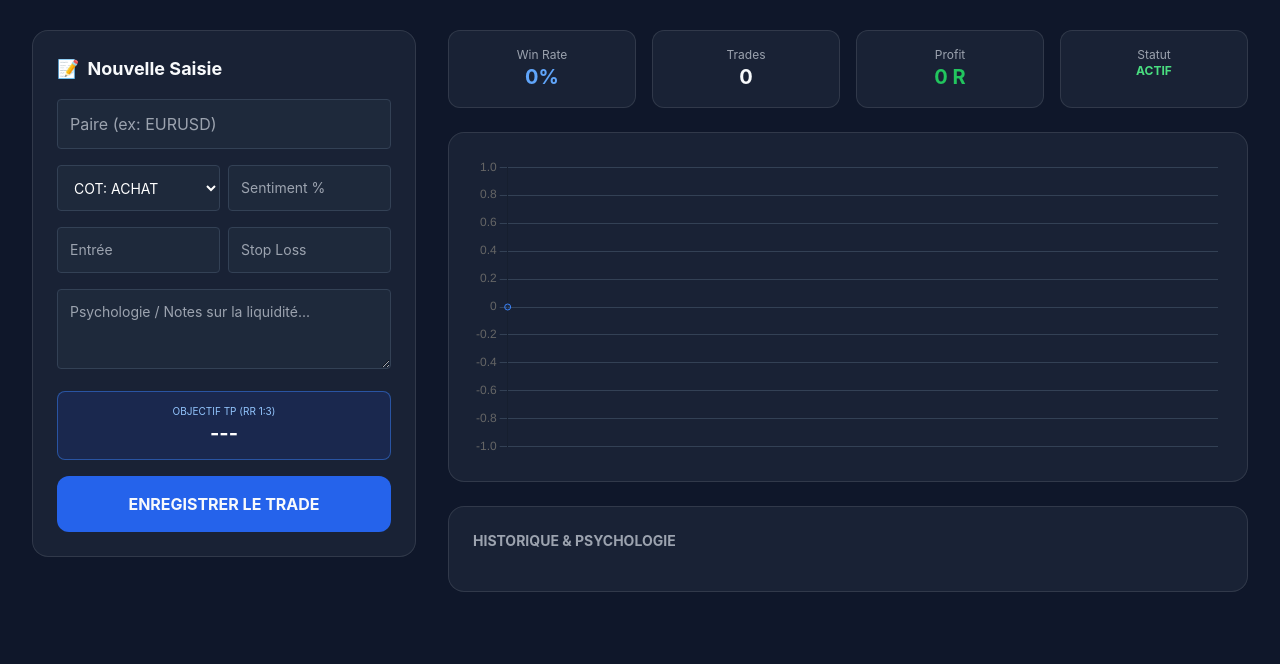
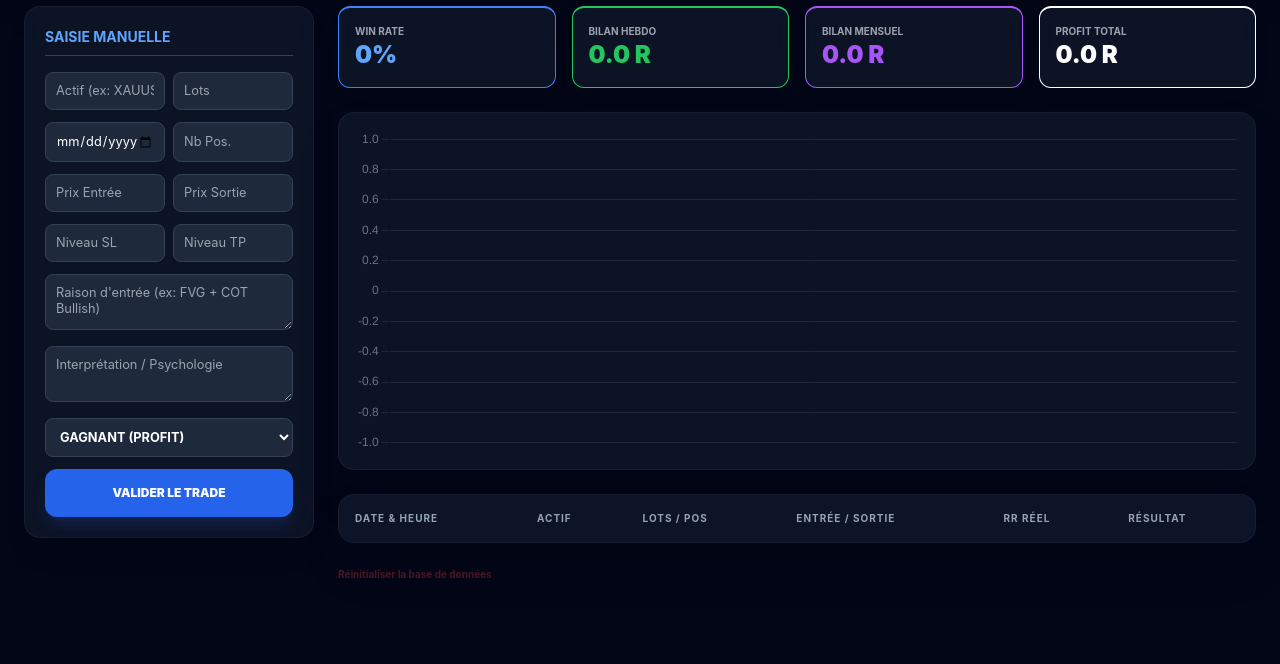
Before and after one commit to rakotomangathony09-boop/Journal-Trading-, a plain HTML site: page index.html in a window 1280 px wide. Shown: the part 136-800 px from the top of the page. Drawn offline with nearby package versions, Linux system fonts and the light colour scheme.

Commit message:
Update index.html

```diff
--- a/index.html
+++ b/index.html
@@ -7,123 +7,179 @@
     <script src="https://cdn.tailwindcss.com"></script>
     <script src="https://cdn.jsdelivr.net/npm/chart.js"></script>
     <style>
-        body { background-color: #0f172a; color: #f8fafc; font-family: 'Inter', sans-serif; }
-        .glass { background: rgba(30, 41, 59, 0.7); backdrop-filter: blur(10px); border: 1px solid rgba(255,255,255,0.1); }
-        input, select, textarea { background-color: #1e293b !important; border: 1px solid #334155 !important; color: white !important; }
+        body { background-color: #020617; color: #f8fafc; font-family: 'Inter', sans-serif; }
+        .glass { background: rgba(15, 23, 42, 0.8); backdrop-filter: blur(10px); border: 1px solid rgba(255,255,255,0.05); }
+        input, select, textarea { background-color: #1e293b !important; border: 1px solid #334155 !important; color: white !important; font-size: 0.8rem !important; padding: 10px !important; border-radius: 8px !important; }
+        .win { color: #10b981; font-weight: bold; } .loss { color: #ef4444; font-weight: bold; }
+        th { text-transform: uppercase; font-size: 10px; letter-spacing: 1px; color: #94a3b8; padding: 12px; }
     </style>
 </head>
-<body class="p-4 md:p-8">
+<body class="p-2 md:p-6">
 
-    <header class="flex justify-between items-center mb-8 glass p-6 rounded-2xl border-l-4 border-blue-500">
-        <div>
-            <h1 class="text-2xl font-bold tracking-tight uppercase text-white">MC ANTHONIO <span class="text-blue-500">JOURNAL 2026</span></h1>
-            <p class="text-gray-400 text-sm">Gestion de Risque Strict RR 1:3</p>
+    <header class="flex flex-col md:flex-row justify-between items-center mb-6 glass p-6 rounded-3xl border-b-2 border-blue-600 shadow-2xl">
+        <div class="text-center md:text-left">
+            <h1 class="text-xl font-black uppercase tracking-widest text-white">MC ANTHONIO <span class="text-blue-500">PRO JOURNAL 2026</span></h1>
+            <p class="text-[10px] text-gray-500 font-bold">ANALYTICS & PERFORMANCE TRACKER</p>
         </div>
-        <div class="text-right">
-            <div id="clock" class="text-xl font-mono text-blue-400 font-bold">00:00:00</div>
-            <span class="text-xs text-green-500 font-bold">ANALYSE LIVE</span>
-        </div>
+        <div id="clock" class="text-lg font-mono font-bold text-blue-400">00:00:00</div>
     </header>
 
-    <div class="grid grid-cols-1 lg:grid-cols-3 gap-8">
+    <div class="grid grid-cols-1 lg:grid-cols-4 gap-6">
+
         <section class="lg:col-span-1 space-y-4">
-            <div class="glass p-6 rounded-2xl">
-                <h2 class="text-lg font-bold mb-4 flex items-center"><span class="mr-2">📝</span> Nouvelle Saisie</h2>
-                <form id="tradeForm" class="space-y-4">
-                    <input type="text" id="pair" placeholder="Paire (ex: EURUSD)" class="w-full rounded p-3 outline-none" required>
+            <div class="glass p-5 rounded-2xl shadow-xl">
+                <h2 class="text-sm font-bold mb-4 border-b border-gray-700 pb-2 uppercase text-blue-400">Saisie Manuelle</h2>
+                <form id="fullTradeForm" class="space-y-3 text-xs">
                     <div class="grid grid-cols-2 gap-2">
-                        <select id="cot" class="rounded p-3 text-sm">
-                            <option value="Bullish">COT: ACHAT</option>
-                            <option value="Bearish">COT: VENTE</option>
-                        </select>
-                        <input type="number" id="sentiment" placeholder="Sentiment %" class="rounded p-3 text-sm" required>
+                        <input type="text" id="asset" placeholder="Actif (ex: XAUUSD)" class="w-full" required>
+                        <input type="number" step="0.01" id="lot" placeholder="Lots" class="w-full" required>
                     </div>
                     <div class="grid grid-cols-2 gap-2">
-                        <input type="number" step="0.00001" id="entry" placeholder="Entrée" class="rounded p-3 text-sm" required>
-                        <input type="number" step="0.00001" id="sl" placeholder="Stop Loss" class="rounded p-3 text-sm" required>
+                        <input type="datetime-local" id="tradeTime" class="w-full" required>
+                        <input type="number" id="positions" placeholder="Nb Pos." class="w-full" required>
                     </div>
-                    <textarea id="notes" placeholder="Psychologie / Notes sur la liquidité..." class="w-full rounded p-3 text-sm h-20 outline-none"></textarea>
+                    <div class="grid grid-cols-2 gap-2">
+                        <input type="number" step="0.00001" id="entry" placeholder="Prix Entrée" class="w-full" required>
+                        <input type="number" step="0.00001" id="exit" placeholder="Prix Sortie" class="w-full" required>
+                    </div>
+                    <div class="grid grid-cols-2 gap-2">
+                        <input type="number" step="0.00001" id="sl" placeholder="Niveau SL" class="w-full" required>
+                        <input type="number" step="0.00001" id="tp" placeholder="Niveau TP" class="w-full" required>
+                    </div>
+                    <textarea id="reason" placeholder="Raison d'entrée (ex: FVG + COT Bullish)" class="w-full h-14 outline-none"></textarea>
+                    <textarea id="interpretation" placeholder="Interprétation / Psychologie" class="w-full h-14 outline-none"></textarea>
 
-                    <div class="p-3 bg-blue-900/30 border border-blue-500/50 rounded-lg text-center">
-                        <p class="text-[10px] text-blue-300 uppercase">Objectif TP (RR 1:3)</p>
-                        <p id="tpDisplay" class="text-xl font-bold text-white">---</p>
-                    </div>
-                    <button type="submit" class="w-full bg-blue-600 hover:bg-blue-700 py-4 rounded-xl font-bold transition-all">ENREGISTRER LE TRADE</button>
+                    <select id="outcome" class="w-full font-bold uppercase cursor-pointer">
+                        <option value="WIN">Gagnant (PROFIT)</option>
+                        <option value="LOSS">Perdant (LOSS)</option>
+                    </select>
+
+                    <button type="submit" class="w-full bg-blue-600 hover:bg-blue-500 py-4 rounded-xl font-black uppercase transition-all shadow-lg shadow-blue-900/40">Valider le Trade</button>
                 </form>
             </div>
         </section>
 
-        <section class="lg:col-span-2 space-y-6">
+        <section class="lg:col-span-3 space-y-6">
             <div class="grid grid-cols-2 md:grid-cols-4 gap-4">
-                <div class="glass p-4 rounded-xl text-center"><p class="text-gray-400 text-xs">Win Rate</p><p id="winRate" class="text-xl font-bold text-blue-400">0%</p></div>
-                <div class="glass p-4 rounded-xl text-center"><p class="text-gray-400 text-xs">Trades</p><p id="totalTrades" class="text-xl font-bold">0</p></div>
-                <div class="glass p-4 rounded-xl text-center"><p class="text-gray-400 text-xs">Profit</p><p id="profit" class="text-xl font-bold text-green-500">0 R</p></div>
-                <div class="glass p-4 rounded-xl text-center"><p class="text-gray-400 text-xs">Statut</p><p class="text-xs font-bold text-green-400 uppercase">Actif</p></div>
+                <div class="glass p-4 rounded-xl border-t-2 border-blue-500 shadow-lg">
+                    <p class="text-[10px] text-gray-400 uppercase font-bold">Win Rate</p>
+                    <p id="winRate" class="text-2xl font-black text-blue-400">0%</p>
+                </div>
+                <div class="glass p-4 rounded-xl border-t-2 border-green-500 shadow-lg">
+                    <p class="text-[10px] text-gray-400 uppercase font-bold">Bilan Hebdo</p>
+                    <p id="weeklyBilan" class="text-2xl font-black text-green-500">0 R</p>
+                </div>
+                <div class="glass p-4 rounded-xl border-t-2 border-purple-500 shadow-lg">
+                    <p class="text-[10px] text-gray-400 uppercase font-bold">Bilan Mensuel</p>
+                    <p id="monthlyBilan" class="text-2xl font-black text-purple-500">0 R</p>
+                </div>
+                <div class="glass p-4 rounded-xl border-t-2 border-white shadow-lg">
+                    <p class="text-[10px] text-gray-400 uppercase font-bold">Profit Total</p>
+                    <p id="netProfit" class="text-2xl font-black text-white">0 R</p>
+                </div>
             </div>
 
-            <div class="glass p-6 rounded-2xl"><canvas id="equityChart" height="120"></canvas></div>
+            <div class="glass p-4 rounded-2xl shadow-2xl"><canvas id="mainChart" height="110"></canvas></div>
 
-            <div class="glass p-6 rounded-2xl overflow-hidden">
-                <h3 class="text-sm font-bold text-gray-400 mb-4 uppercase">Historique & Psychologie</h3>
-                <div id="tradeList" class="space-y-3 max-h-60 overflow-y-auto pr-2"></div>
+            <div class="glass rounded-2xl overflow-x-auto shadow-2xl">
+                <table class="w-full text-[11px] text-left">
+                    <thead class="bg-slate-900/50">
+                        <tr>
+                            <th class="p-4">Date & Heure</th>
+                            <th class="p-4">Actif</th>
+                            <th class="p-4">Lots / Pos</th>
+                            <th class="p-4">Entrée / Sortie</th>
+                            <th class="p-4">RR Réel</th>
+                            <th class="p-4">Résultat</th>
+                        </tr>
+                    </thead>
+                    <tbody id="historyBody" class="divide-y divide-gray-800"></tbody>
+                </table>
             </div>
+            <button onclick="if(confirm('Tout effacer ?')){localStorage.clear(); location.reload();}" class="text-[10px] text-red-500 font-bold opacity-30 hover:opacity-100 transition">Réinitialiser la base de données</button>
         </section>
     </div>
 
     <script>
         setInterval(() => { document.getElementById('clock').innerText = new Date().toLocaleTimeString(); }, 1000);
-        let trades = JSON.parse(localStorage.getItem('mc_trades_2026')) || [];
+        let database = JSON.parse(localStorage.getItem('mcanthonio_final_db')) || [];
 
-        const entryI = document.getElementById('entry');
-        const slI = document.getElementById('sl');
-        const tpD = document.getElementById('tpDisplay');
+        document.getElementById('fullTradeForm').addEventListener('submit', (e) => {
+            e.preventDefault();
+            const entry = parseFloat(document.getElementById('entry').value);
+            const exit = parseFloat(document.getElementById('exit').value);
+            const sl = parseFloat(document.getElementById('sl').value);
 
-        function calcTP() {
-            const e = parseFloat(entryI.value), s = parseFloat(slI.value);
-            if(e && s) {
-                const diff = Math.abs(e - s);
-                tpD.innerText = (e > s ? e + (diff * 3) : e - (diff * 3)).toFixed(5);
-            }
-        }
-        entryI.addEventListener('input', calcTP); slI.addEventListener('input', calcTP);
+            const risk = Math.abs(entry - sl);
+            const reward = Math.abs(entry - exit);
+            const rrReal = risk !== 0 ? (reward / risk).toFixed(2) : 0;
 
-        document.getElementById('tradeForm').addEventListener('submit', (e) => {
-            e.preventDefault();
-            const res = confirm("Trade Gagné (OK) ou Perdu (Annuler) ?");
-            trades.push({
-                pair: document.getElementById('pair').value,
-                result: res ? 'WIN' : 'LOSS',
-                notes: document.getElementById('notes').value,
-                date: new Date().toLocaleDateString()
-            });
-            localStorage.setItem('mc_trades_2026', JSON.stringify(trades));
+            const newTrade = {
+                time: document.getElementById('tradeTime').value,
+                asset: document.getElementById('asset').value,
+                lot: document.getElementById('lot').value,
+                pos: document.getElementById('positions').value,
+                entry, exit, sl,
+                tp: document.getElementById('tp').value,
+                reason: document.getElementById('reason').value,
+                interp: document.getElementById('interpretation').value,
+                rr: rrReal,
+                outcome: document.getElementById('outcome').value,
+                timestamp: new Date(document.getElementById('tradeTime').value).getTime()
+            };
+
+            database.push(newTrade);
+            localStorage.setItem('mcanthonio_final_db', JSON.stringify(database));
             location.reload();
         });
 
-        function init() {
-            const list = document.getElementById('tradeList');
-            let eq = 0, pts = [0], labels = ["0"];
-            trades.reverse().forEach((t, i) => {
-                const card = document.createElement('div');
-                card.className = `p-3 rounded-lg border-l-4 ${t.result==='WIN'?'border-green-500 bg-green-500/10':'border-red-500 bg-red-500/10'}`;
-                card.innerHTML = `<div class="flex justify-between font-bold text-sm"><span>${t.pair}</span><span>${t.result}</span></div><p class="text-[11px] text-gray-400 italic mt-1">${t.notes || 'Pas de notes'}</p>`;
-                list.appendChild(card);
+        function updateUI() {
+            const body = document.getElementById('historyBody');
+            let totalR = 0, weeklyR = 0, monthlyR = 0;
+            const now = new Date().getTime();
+            const weekAgo = now - (7 * 24 * 60 * 60 * 1000);
+            const monthAgo = now - (30 * 24 * 60 * 60 * 1000);
+
+            database.sort((a,b) => b.timestamp - a.timestamp).forEach(t => {
+                const tr = document.createElement('tr');
+                tr.className = "hover:bg-blue-500/5 transition";
+                const profitUnits = t.outcome === 'WIN' ? parseFloat(t.rr) : -1;
+
+                totalR += profitUnits;
+                if(t.timestamp > weekAgo) weeklyR += profitUnits;
+                if(t.timestamp > monthAgo) monthlyR += profitUnits;
+
+                tr.innerHTML = `
+                    <td class="p-4 text-gray-500">${t.time.replace('T', ' ')}</td>
+                    <td class="p-4 font-bold text-white">${t.asset}</td>
+                    <td class="p-4 text-gray-400">${t.lot} Lot / ${t.pos} Pos</td>
+                    <td class="p-4 font-mono text-blue-400">${t.entry} → ${t.exit}</td>
+                    <td class="p-4 font-bold">${t.rr}:1</td>
+                    <td class="p-4 ${t.outcome === 'WIN' ? 'win' : 'loss'}">${t.outcome}</td>
+                `;
+                body.appendChild(tr);
             });
 
-            const totalWins = trades.filter(t => t.result === 'WIN').length;
-            document.getElementById('totalTrades').innerText = trades.length;
-            document.getElementById('winRate').innerText = trades.length > 0 ? ((totalWins/trades.length)*100).toFixed(0)+"%" : "0%";
+            document.getElementById('netProfit').innerText = totalR.toFixed(1) + " R";
+            document.getElementById('weeklyBilan').innerText = weeklyR.toFixed(1) + " R";
+            document.getElementById('monthlyBilan').innerText = monthlyR.toFixed(1) + " R";
+            const wins = database.filter(t => t.outcome === 'WIN').length;
+            document.getElementById('winRate').innerText = database.length > 0 ? ((wins/database.length)*100).toFixed(0) + "%" : "0%";
 
-            trades.reverse().forEach((t, i) => { eq += (t.result === 'WIN' ? 3 : -1); pts.push(eq); labels.push(i+1); });
-            document.getElementById('profit').innerText = eq + " R";
+            let chartPoints = [0], labels = ["START"], running = 0;
+            database.reverse().forEach((t, i) => {
+                running += (t.outcome === 'WIN' ? parseFloat(t.rr) : -1);
+                chartPoints.push(running);
+                labels.push(i+1);
+            });
 
-            new Chart(document.getElementById('equityChart'), {
+            new Chart(document.getElementById('mainChart'), {
                 type: 'line',
-                data: { labels: labels, datasets: [{ label: 'Performance', data: pts, borderColor: '#3b82f6', tension: 0.3, fill: true, backgroundColor: 'rgba(59,130,246,0.1)' }] },
-                options: { plugins: { legend: { display: false } }, scales: { y: { grid: { color: '#334155' } }, x: { display: false } } }
+                data: { labels, datasets: [{ label: 'Performance (R)', data: chartPoints, borderColor: '#3b82f6', backgroundColor: 'rgba(59, 130, 246, 0.1)', fill: true, tension: 0.3, borderWidth: 3, pointRadius: 0 }] },
+                options: { plugins: { legend: { display: false } }, scales: { x: { display: false }, y: { grid: { color: '#1e293b' }, ticks: { color: '#64748b' } } } }
             });
         }
-        init();
+        updateUI();
     </script>
 </body>
-    </html>
+        </html>
```
